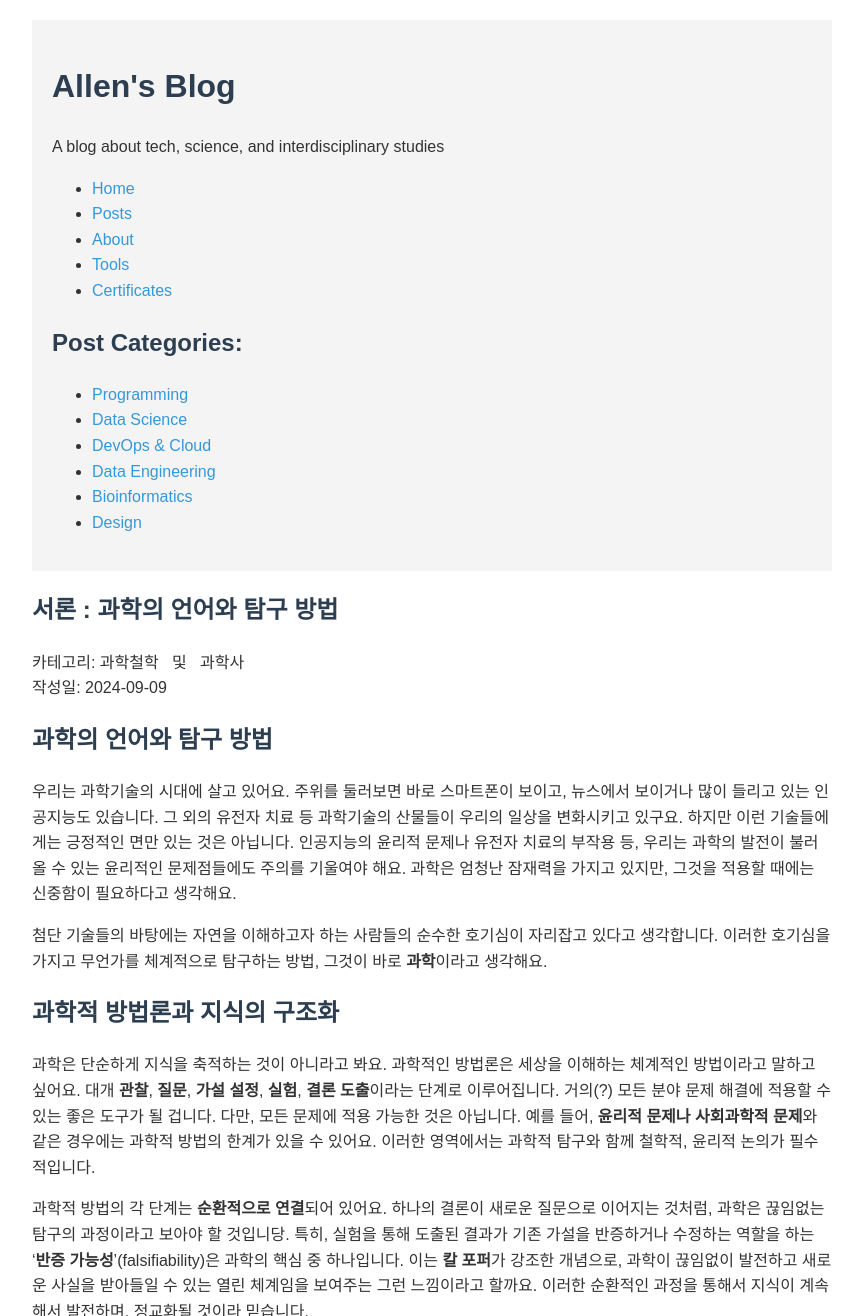
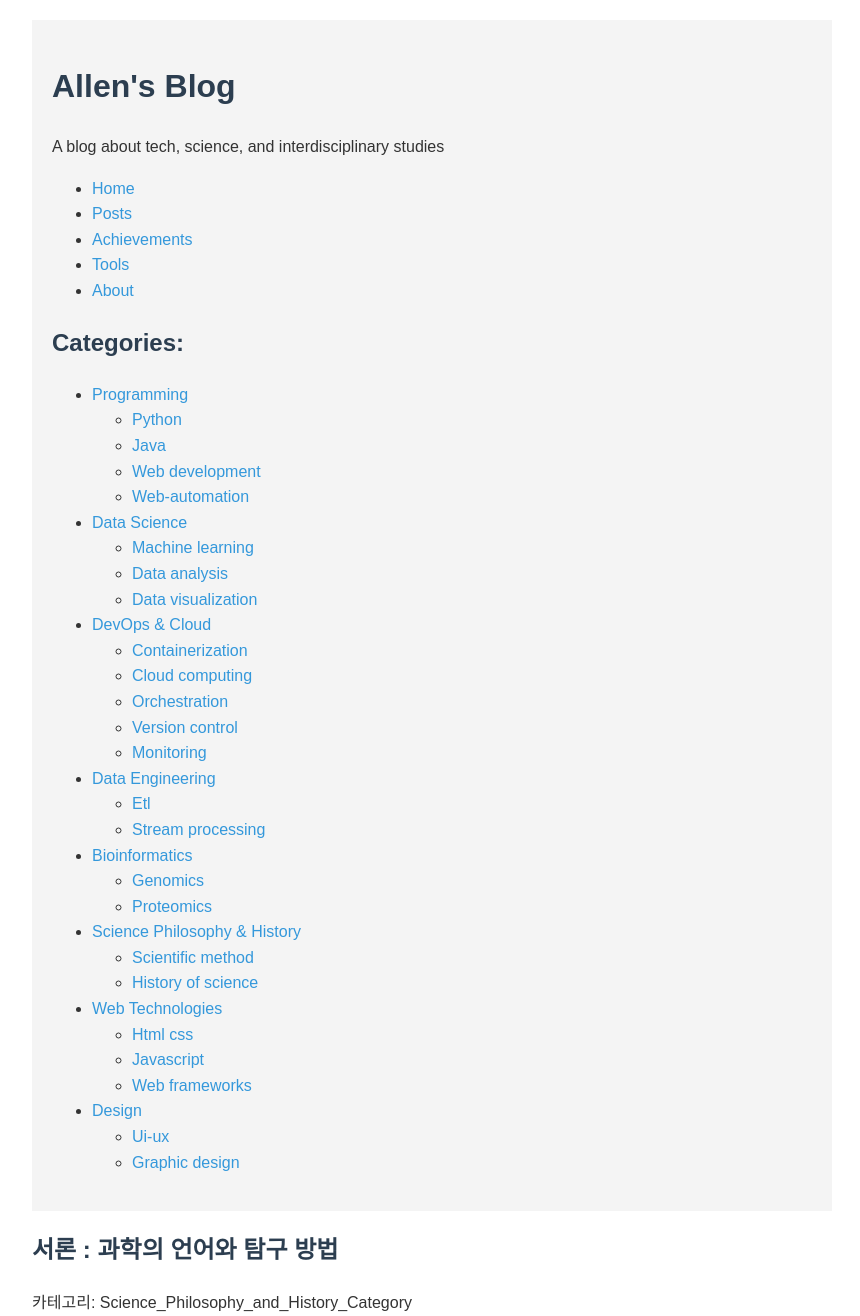
Before and after one commit to allenkang92/allenkang92.github.io, a Jekyll site: the page built from _posts/2024-09-09-science_histo_and-philo.md, in a window 1280 px wide and 1400 px high, cut to the strip 0-1316 px from the top of the window. Shown: the whole strip, without its empty margins (208-1068 px from the left). Built offline with Jekyll 4.4.1, drawn with Linux system fonts in a browser that asks for light colours; some of the changed text lies outside the part shown.

Commit message:
구조 개선

```diff
--- a/_config.yml
+++ b/_config.yml
@@ -1,7 +1,10 @@
+# Site settings
 title: Allen's Blog
 description: A blog about tech, science, and interdisciplinary studies
 url: "https://allenkang92.github.io"
 github_username: allenkang92
+author: Allen Kang
+email: ksw8841@knou.ac.kr
 
 # Build settings
 markdown: kramdown
@@ -9,18 +12,6 @@ theme: minima
 plugins:
   - jekyll-feed
   - jekyll-seo-tag
-
-navigation:
-  - title: Home
-    url: /
-  - title: Posts
-    url: /posts.html
-  - title: About
-    url: /about.html
-  - title: Tools
-    url: /tools.html
-  - title: Certificates
-    url: /certificates.html
 
 # Exclude from processing
 exclude:
@@ -32,33 +23,44 @@ exclude:
   - vendor/gems/
   - vendor/ruby/
 
-# Custom settings
-author: Allen Kang
-email: ksw8841@knou.ac.kr
+# Navigation menu
+navigation:
+  - title: Home
+    url: /
+  - title: Posts
+    url: /posts.html
+  - title: Achievements
+    url: /achievements.html
+  - title: Tools
+    url: /tools.html
+  - title: About
+    url: /about.html
 
 # Collections
 collections:
   categories:
     output: true
 
-# Post category structure
-post_categories:
+# Category structure
+category_structure:
   programming:
     title: Programming
     subcategories:
       - python
-      - html-css
+      - java
+      - web_development
       - web-automation
   data_science:
     title: Data Science
     subcategories:
+      - machine_learning
       - data_analysis
-      - machine_learning
       - data_visualization
   devops:
     title: DevOps & Cloud
     subcategories:
       - containerization
+      - cloud_computing
       - orchestration
       - version_control
       - monitoring
@@ -72,12 +74,24 @@ post_categories:
     subcategories:
       - genomics
       - proteomics
+  science_philosophy:
+    title: Science Philosophy & History
+    subcategories:
+      - scientific_method
+      - history_of_science
+  web_tech:
+    title: Web Technologies
+    subcategories:
+      - html_css
+      - javascript
+      - web_frameworks
   design:
     title: Design
     subcategories:
       - ui-ux
       - graphic_design
 
+# Detailed category descriptions
 categories:
   - name: python
     title: Python
@@ -160,6 +174,16 @@ achievement_categories:
 defaults:
   - scope:
       path: ""
+      type: posts
+    values:
+      layout: post
+  - scope:
+      path: ""
+      type: pages
+    values:
+      layout: page
+  - scope:
+      path: ""
       type: categories
     values:
       layout: category
--- a/_includes/header.html
+++ b/_includes/header.html
@@ -14,24 +14,34 @@
     </ul>
   </nav>
 
-  {% if page.layout == 'post' %}
-    {% if site.post_categories.size > 0 %}
+  {% if site.category_structure.size > 0 %}
     <div class="categories">
-        <h2>Post Categories:</h2>
+      <h2>Categories:</h2>
       <ul>
-          {% for category in site.post_categories %}
+        {% for category in site.category_structure %}
           <li>
             <a href="{{ site.baseurl }}/categories/{{ category[0] }}/">
               {{ category[1].title }}
             </a>
+            {% if category[1].subcategories.size > 0 %}
+              <ul>
+                {% for subcategory in category[1].subcategories %}
+                  <li>
+                    <a href="{{ site.baseurl }}/categories/{{ category[0] }}/{{ subcategory }}/">
+                      {{ subcategory | capitalize | replace: '_', ' ' }}
+                    </a>
+                  </li>
+                {% endfor %}
+              </ul>
+            {% endif %}
           </li>
         {% endfor %}
       </ul>
     </div>
   {% endif %}
-  {% elsif page.layout == 'achievement' %}
-    {% if site.achievement_categories.size > 0 %}
-      <div class="categories">
+
+  {% if page.layout == 'achievement' and site.achievement_categories.size > 0 %}
+    <div class="achievement-categories">
       <h2>Achievement Categories:</h2>
       <ul>
         {% for category in site.achievement_categories %}
@@ -44,5 +54,4 @@
       </ul>
     </div>
   {% endif %}
-  {% endif %}
 </header>
--- a/_posts/2024-09-09-science_histo_and-philo.md
+++ b/_posts/2024-09-09-science_histo_and-philo.md
@@ -2,7 +2,7 @@
 layout: post
 title: "서론 : 과학의 언어와 탐구 방법"
 date: 2024-09-09 09:40:00 +0900
-categories: 과학철학 및 과학사
+categories: Science_Philosophy_and_History_Category
 ---
 
 # 과학의 언어와 탐구 방법
@@ -32,7 +32,6 @@ categories: 과학철학 및 과학사
 과학적 방법은 실험실에서만 사용되는 것이 아닙니다. 우리의 일상생활에서도 얼마든지 적용할 수 있습니다. 이런 활동을 통해 우리는 **과학이 특별한 것이 아니라**, 우리의 일상적 호기심과 관찰에서 시작됨을 이해할 수 있습니다. **과학적 사고**는 우리 주변의 현상을 이해하고, 문제를 해결하는 데 도움을 주는 실용적인 도구가 될 것이라고 생각합니다.
 
 ---
-
 다음 장에서는 우주의 기본 구조에 대해서 다뤄보려고 해요. 다소 거창해 보일 수 있지만ㅋㅋㅋ, 다음 장에서 우리 **우주를 구성하는 기본 입자들의 세계**를 알아봅시다. 우리는 자연의 가장 기본적인 구성 요소와 그들 사이의 상호작용을 이해할 수 있을지 모르겠으나, 알려고 노력해보는 게 좋지 않을까 싶어요.
 ---
 
```
Also changed, not shown: _categories/Science_Philosophy_and_History_Category.md (added, +7 -0 lines), _categories/Web_Technologies_Category.md (added, +7 -0 lines), _posts/2024-08-13-welcome-to-my-blog.md (deleted, +0 -14 lines), _posts/2024-09-09-science_histo_and-philo_01.md (+1 -1 lines). Lines whose indentation alone changed are shown as unchanged.
